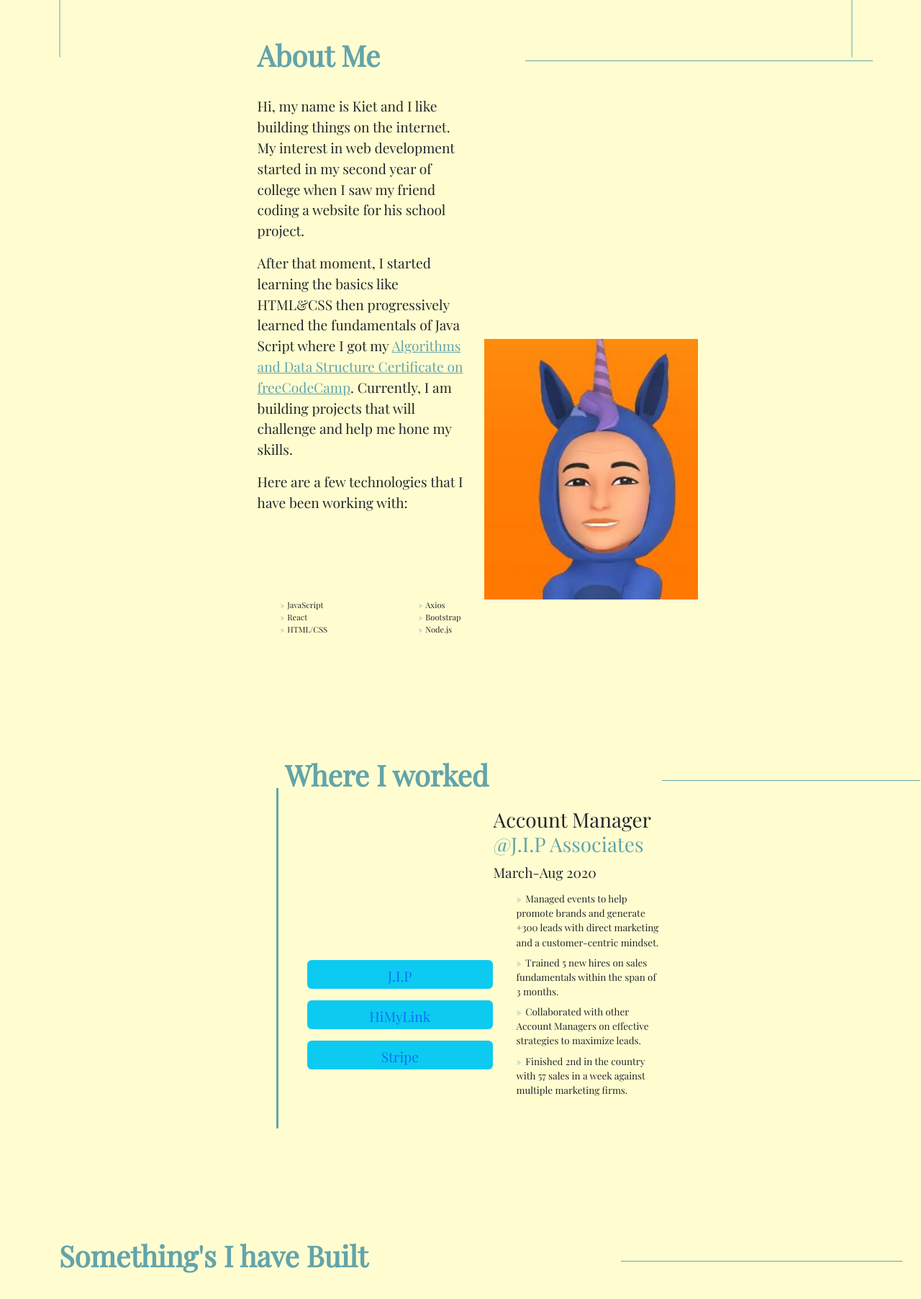
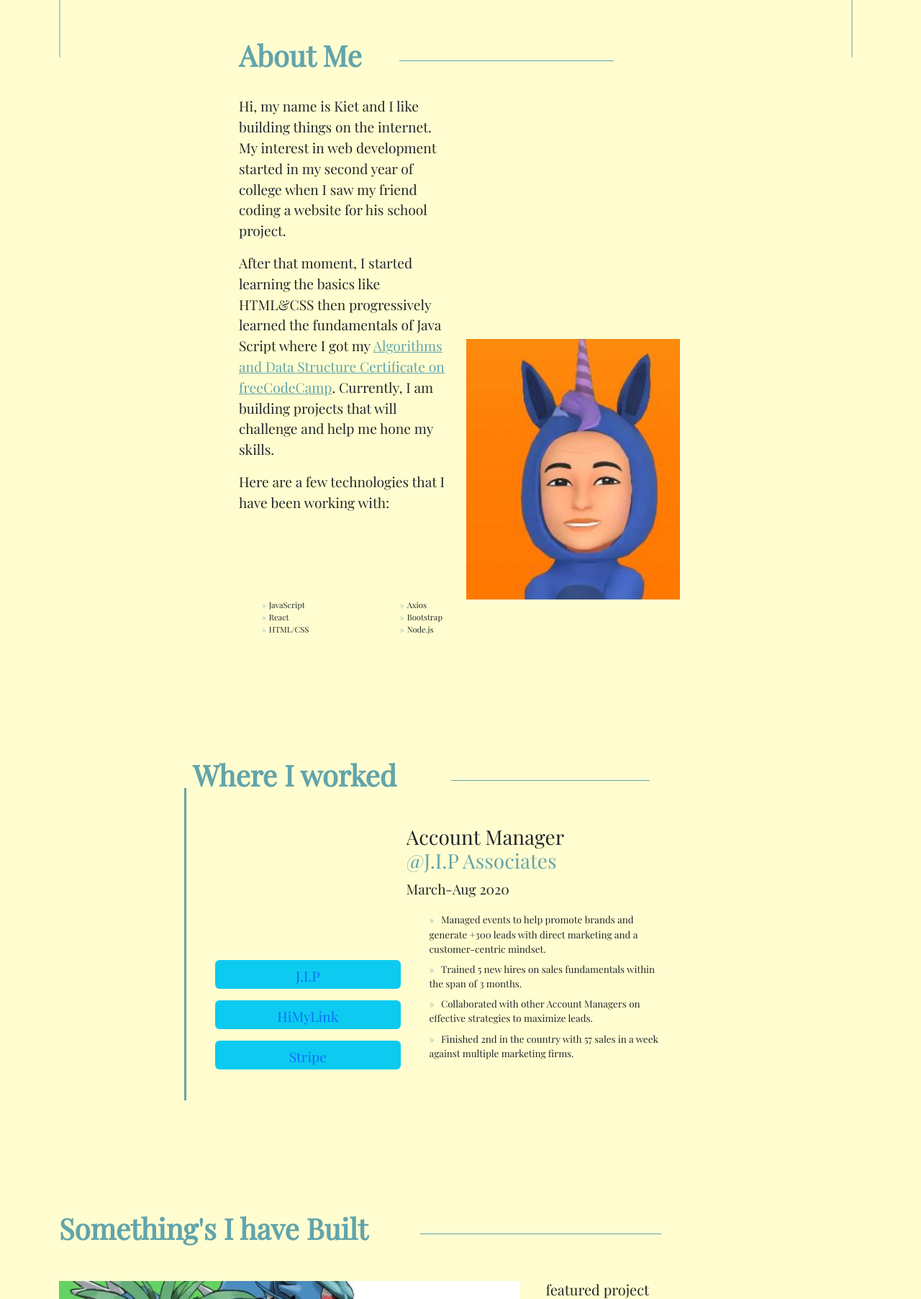
Before and after one commit to kietdang400/Porfolio-Website-React, a React (Create React App) app: page / in a window 1280 px wide. Shown: the part 767-2572 px from the top of the page at 72% size. Built offline with nearby package versions, Linux system fonts and the light colour scheme.

Commit message:
update project photos and link

```diff
--- a/src/App.css
+++ b/src/App.css
@@ -49,6 +49,7 @@ transform: 0.2s;
 
 .navbar-collapse{
   margin-left: 85%;
+  background-color: transparent;
 }
 
 .container .Navbar-brand{
@@ -266,6 +267,10 @@ width:170%;
 
 
 /*about start*/
+.About{
+  margin-left: 17%;
+}
+
 .About .line-1 {
   position: relative;
   left:65%;
@@ -278,6 +283,10 @@ width:170%;
 
 
 /*experience start*/
+.Experience{
+  margin-left: 20%;
+}
+
 .Experience .line-1 {
   position: relative;
     left: 80%;
@@ -286,8 +295,16 @@ width:170%;
   }
 
     .nav-link {
-      width: 110%;
+      width: 115%;
       height: 40px;
+    }
+
+  .tab-content{
+  margin-top:40%;
+  margin-left: 3%;
+      overflow-y: scroll;
+      height: 80%;
+      width:150%;
     }
 
 /*projects start*/
@@ -314,7 +331,7 @@ width:170%;
 
 /*navbar start*/
 .navbar-toggler {
-    margin-right: 15%;
+    margin-right: 5%;
   }
 
 .navbar-collapse {
@@ -325,22 +342,33 @@ width:170%;
   }
 
 /*about-start*/
+
   .About .line-1 {
       position: relative;
-      left: 45%;
-      width: 65%;
+      left: 50%;
+      width: 45%;
     }
 
 /*experience-start*/
+.tab-container{
+ margin-top: -10%;
+}
+
+.tab-content {
+  overflow-y: hidden;
+  overflow-x: hidden;
+  height: 100%;
+  margin-top: 10%;
+}
     .Experience .line-1 {
       position: relative;
-      left: 75%;
-      width: 65%;
+      left: 60%;
+      width: 70%;
     }
 /*project-start*/
     .Projects .line-1 {
       position: relative;
-      left: 75%;
+      left: 72%;
       width: 25%;
     }
 
@@ -375,6 +403,7 @@ width: 100%;
 
 
 /*about start*/
+
 .About .line-1 {
     position: relative;
     left: 45%;
@@ -383,11 +412,16 @@ width: 100%;
 
 
 /*experience start*/
+
+.tab-container {
+  margin-top: -10%;
+}
+
   .Experience .line-1 {
     position: relative;
     top:-65px;
     left: 95%;
-    width: 55%;
+    width: 65%;
     margin-bottom: -10%;
   }
 
@@ -399,8 +433,8 @@ width: 100%;
 /*project-start*/
   .Projects .line-1 {
     position: relative;
-    left: 70%;
-    width: 35%;
+    left: 67%;
+    width: 30%;
   }
 
   #about #profile-picture{
@@ -443,7 +477,7 @@ width: 100%;
 
 /*navbar start*/
 .navbar-collapse {
-    margin-left: 55%;
+    margin-left: 93%;
     box-shadow:none;
   }
 
@@ -573,15 +607,20 @@ width: 100%;
 
 /*navbar start*/
 .navbar-collapse {
-    margin-left: 65%;
+    margin-left: 55%;
+
 
   }
 
 /*about start*/
+.About{
+  margin-left: 25%;
+}
+
 .About .line-1 {
     position: relative;
-    left: 50%;
-    width: 65%;
+    left: 30%;
+    width: 40%;
   }
 
     .About #profile-picture {
@@ -591,8 +630,8 @@ width: 100%;
 /*experience start*/
   .Experience .line-1 {
     position: relative;
-    left: 95%;
-    width: 65%;
+    left: 65%;
+    width: 50%;
   }
 
   .nav{
@@ -601,8 +640,8 @@ width: 100%;
 /*project start*/
   .Projects .line-1 {
     position: relative;
-    left: 70%;
-    width: 35%;
+    left: 45%;
+    width: 30%;
   }
 
     #fixed-line1 {
@@ -616,7 +655,7 @@ width: 100%;
     }
 
 #fixed-line1 .fixed-list {
-  left: -85%;
+  left: -95%;
 }
 
 #fixed-line2 {
@@ -674,8 +713,12 @@ width: 100%;
 
 /*navbar start*/
   #navbar .navbar-collapse {
-      margin-left: 76%;
+      margin-left: 66%;
     }
+
+  .About{
+    margin-left: 25%;
+  }
 
 .About .line-1 {
     position: relative;
@@ -687,11 +730,14 @@ width: 100%;
       margin-top: 10%;
       width: 50%;
     }
+.Experience{
+  margin-left: 22%;
+}
 
   .Experience .line-1 {
     position: relative;
     top:-70px;
-    left: 45%;
+    left: 55%;
     width: 45%;
   }
 
@@ -706,30 +752,32 @@ width: 100%;
 
   .Projects .line-1 {
     position: relative;
-    left: 37%;
-    width: 35%;
+    left: 40%;
+    width: 30%;
   }
 
  #fixed-line1{
 left: -4%;
-top: 815px;
+top: 705px;
  }
 
     #fixed-line1 .fixed-list {
-      left: -60%;
+      left: -80%;
       top: -70px;
       font-size: 170%;
     }
 
   #fixed-line2{
-      top: 815px;
+      top: 705px;
     left: 88%;
   }
 
     #fixed-line2 .fixed-email {
-      left: -100%;
+      left: -120%;
       top: -20px;
       font-size: larger;
     }
 
+
+
 }
--- a/src/App.js
+++ b/src/App.js
@@ -108,7 +108,7 @@ useEffect(()=>{
 
 //modal
 const[Modall,setModal]=useState(false)
-console.log(window.innerWidth)
+console.log(window.innerWidth);
 
   return (
     <div className="App">
@@ -118,6 +118,7 @@ console.log(window.innerWidth)
       className="modal show"
       style={{ display: 'block', position: 'absolute' }}
     >
+
       <Modal.Dialog className="modal-dia">
         <Modal.Header className="modal-header" closeButton onClick={()=>{setModal(false)}}>
           <Modal.Title>Resume</Modal.Title>
```
Also changed, not shown: src/IMG/Central Finite.jpg (added).
